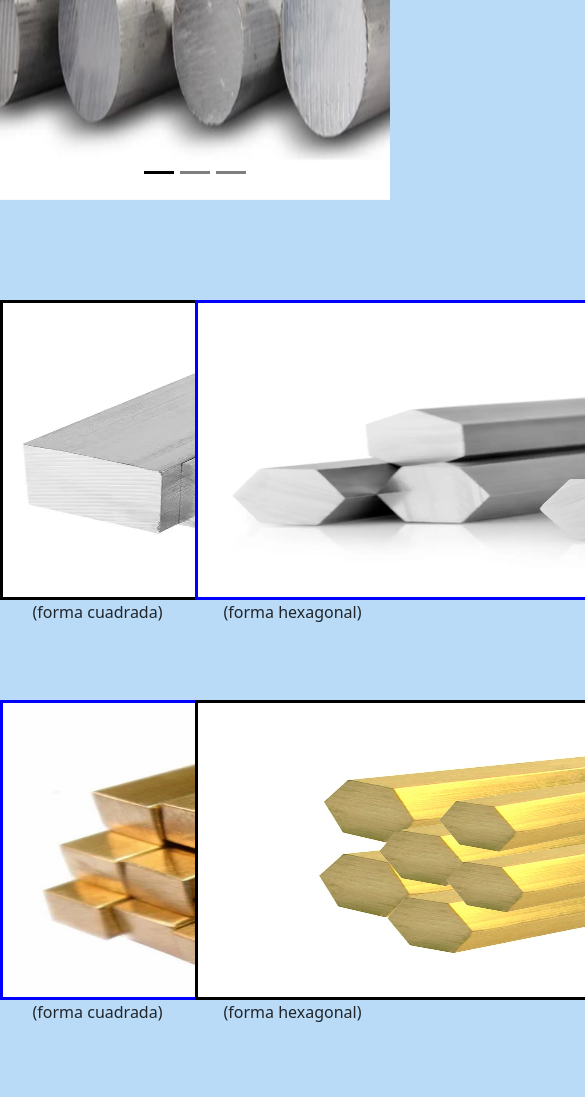
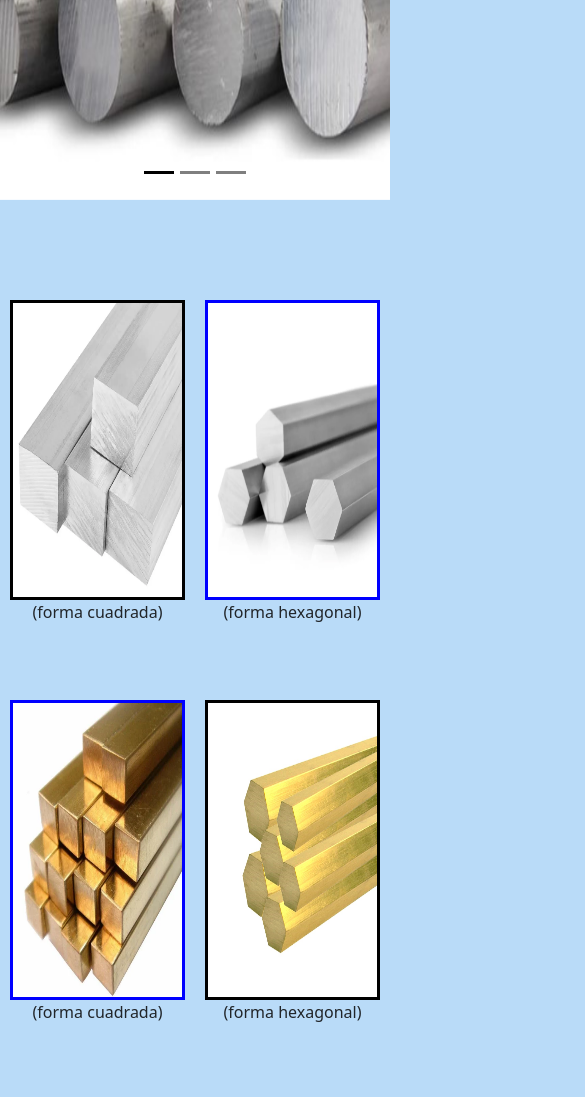
Before and after one commit to MartinPicasarri/Clase59915, a website: page html/producto.html in a window 390 px wide. Shown: the part 826-1923 px from the top of the page, 585 px wide, since content can reach past the window. Drawn offline with nearby package versions, Linux system fonts and the light colour scheme.

Commit message:
Responsive

```diff
--- a/scss/styles.scss
+++ b/scss/styles.scss
@@ -88,6 +88,14 @@ main h2 {
 
 .foto6 img{
     @include producto(600px,300px, solid blue)
+}
+
+.productos img{
+    transition: transform 0.3s ease-in-out;
+}
+
+.productos img:hover{
+    transform: scale(1.2);
 }
 
                                                             /*FIN DE PRODUCTOS*/
@@ -256,6 +264,30 @@ textarea{
         text-align: center;
     }
 
+    .foto1 img{
+        @include producto(90%,300px, solid black)
+    }
+
+    .foto2 img{
+        @include producto(90%,300px, solid blue)
+    }
+
+    .foto3 img{
+        @include producto(90%,300px, solid blue)
+    }
+
+    .foto4 img{
+        @include producto(90%,300px, solid black)
+    }
+
+    .foto5 img{
+        @include producto(90%,300px, solid black)
+    }
+
+    .foto6 img{
+        @include producto(90%,300px, solid blue)
+    }
+
     h3{
         text-align: center;
     }
```
Also changed, not shown: css/styles.css, 1 other file.
